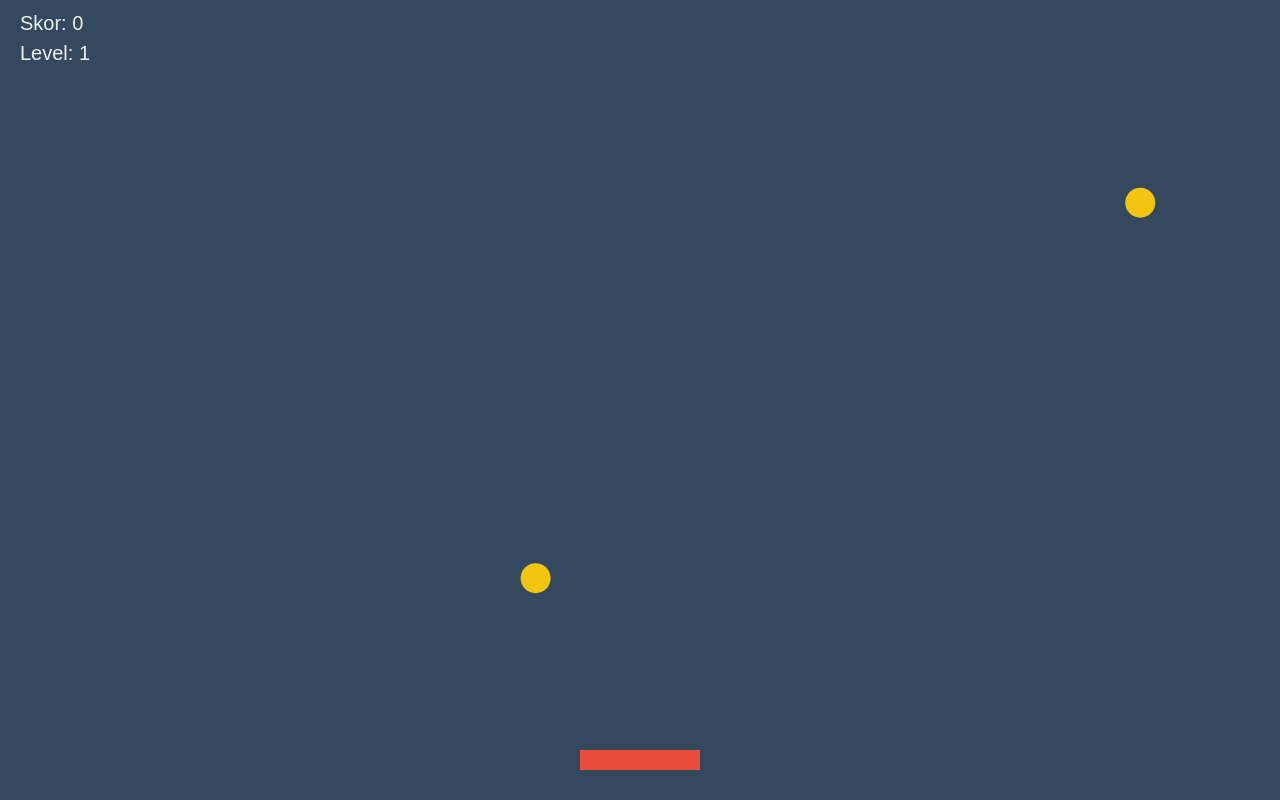
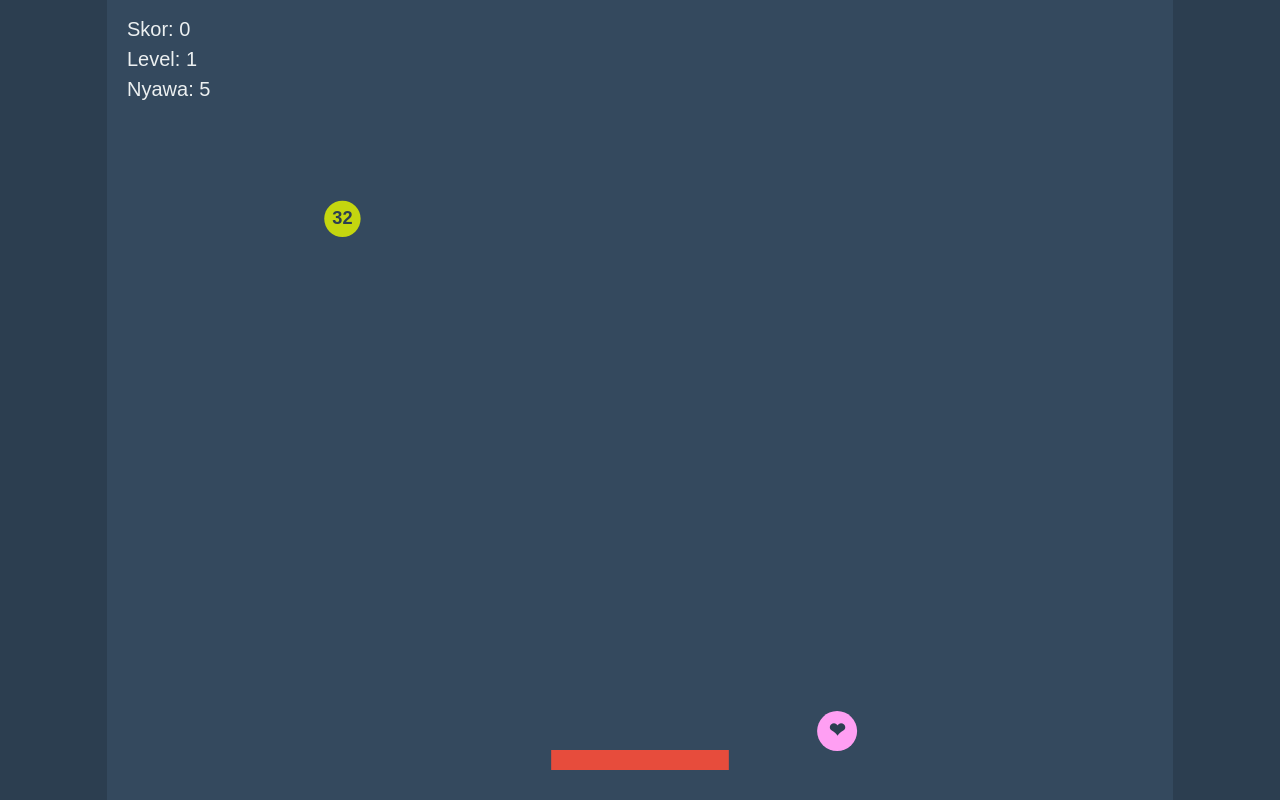
Before and after one commit to yazzdev/catch-the-ball, a website: page index.html in a window 1280 px wide. Drawn offline with Linux system fonts and the light colour scheme.

Commit message:
Add feature Nyawa/game over, special ball (point, zonk, health in ball)

```diff
--- a/script.js
+++ b/script.js
@@ -1,17 +1,34 @@
 const canvas = document.getElementById('gameCanvas');
 const ctx = canvas.getContext('2d');
 
-canvas.width = window.innerWidth;
-canvas.height = window.innerHeight;
+// Mengatur ukuran canvas dengan rasio 4:3
+function resizeCanvas() {
+  let width = window.innerWidth;
+  let height = window.innerHeight;
+
+  if (width / height > 4 / 3) {
+    width = height * (4 / 3);
+  } else {
+    height = width * (3 / 4);
+  }
+
+  canvas.width = width;
+  canvas.height = height;
+}
+
+resizeCanvas();
+window.addEventListener('resize', resizeCanvas);
 
 let score = 0;
 let level = 1;
+let lives = 5;
 let balls = [];
 let paddle;
+let gameOver = false;
 
 class Paddle {
   constructor() {
-    this.width = 120;
+    this.width = canvas.width / 6;
     this.height = 20;
     this.x = (canvas.width - this.width) / 2;
     this.y = canvas.height - this.height - 30;
@@ -37,18 +54,78 @@ class Paddle {
 
 class Ball {
   constructor() {
-    this.radius = 15;
-    this.x = Math.random() * (canvas.width - this.radius * 2) + this.radius;
-    this.y = -this.radius;
+    this.type = this.randomType();
+    this.setProperties();
+  }
+
+  randomType() {
+    const types = ['normal', 'zonk', 'extraLife', 'numbered'];
+    const probabilities = [0.6, 0.1, 0.1, 0.2]; // Probabilitas kemunculan
+    let random = Math.random();
+    let cumulative = 0;
+    for (let i = 0; i < types.length; i++) {
+      cumulative += probabilities[i];
+      if (random < cumulative) {
+        return types[i];
+      }
+    }
+    return 'normal';
+  }
+
+  setProperties() {
+    this.y = -20;
     this.speed = Math.random() * 2 + 2 + level * 0.5;
+    this.x = Math.random() * (canvas.width - 40) + 20;
+
+    switch (this.type) {
+      case 'zonk':
+        this.radius = 20;
+        this.color = '#e74c3c';
+        break;
+      case 'extraLife':
+        this.radius = 20;
+        this.color = '#ff9ff3';
+        break;
+      case 'numbered':
+        this.value = Math.floor(Math.random() * 100) + 1;
+        this.radius = 15 + (this.value / 10);
+        this.color = this.getColorByValue(this.value);
+        break;
+      default:
+        this.radius = 15;
+        this.color = '#f1c40f';
+        break;
+    }
+  }
+
+  getColorByValue(value) {
+    // Gradasi dari kuning ke hijau
+    let r = Math.floor(241 - (value * 1.4));
+    let g = Math.floor(196 + (value * 0.59));
+    let b = 15;
+    return `rgb(${r}, ${g}, ${b})`;
   }
 
   draw() {
     ctx.beginPath();
+    ctx.fillStyle = this.color;
     ctx.arc(this.x, this.y, this.radius, 0, Math.PI * 2);
-    ctx.fillStyle = '#f1c40f';
     ctx.fill();
     ctx.closePath();
+
+    // Menambahkan teks pada bola
+    ctx.fillStyle = '#2c3e50';
+    ctx.font = 'bold ' + (this.radius) + 'px Arial';
+    ctx.textAlign = 'center';
+    ctx.textBaseline = 'middle';
+
+    if (this.type === 'zonk') {
+      ctx.fillText('ZONK', this.x, this.y);
+    } else if (this.type === 'extraLife') {
+      ctx.fillText('❤', this.x, this.y);
+    } else if (this.type === 'numbered') {
+      ctx.fillText(this.value, this.x, this.y);
+    }
   }
 
   update() {
@@ -62,6 +139,8 @@ function init() {
   balls = [];
   score = 0;
   level = 1;
+  lives = 5;
+  gameOver = false;
 }
 
 function spawnBall() {
@@ -69,6 +148,11 @@ function spawnBall() {
 }
 
 function updateGame() {
+  if (gameOver) {
+    displayGameOver();
+    return;
+  }
+
   ctx.clearRect(0, 0, canvas.width, canvas.height);
 
   paddle.update();
@@ -82,30 +166,69 @@ function updateGame() {
       ball.x >= paddle.x &&
       ball.x <= paddle.x + paddle.width
     ) {
+      switch (ball.type) {
+        case 'zonk':
+          lives--;
+          break;
+        case 'extraLife':
+          lives++;
+          break;
+        case 'numbered':
+          score += ball.value;
+          break;
+        default:
+          score++;
+          break;
+      }
+
       balls.splice(index, 1);
-      score++;
-      if (score % 5 === 0) {
+
+      if (score >= level * 50) {
         level++;
       }
     }
 
     // Bola jatuh melewati layar
     if (ball.y - ball.radius > canvas.height) {
+      if (ball.type !== 'zonk' && ball.type !== 'extraLife') {
+        lives--;
+      }
       balls.splice(index, 1);
-      // Kamu bisa menambahkan mekanisme nyawa atau game over di sini
+    }
+
+    // Cek nyawa
+    if (lives <= 0) {
+      gameOver = true;
     }
   });
 
-  drawScore();
+  drawHUD();
 
   requestAnimationFrame(updateGame);
 }
 
-function drawScore() {
+function drawHUD() {
   ctx.fillStyle = '#ecf0f1';
   ctx.font = '20px Arial';
+  ctx.textAlign = 'left';
   ctx.fillText('Skor: ' + score, 20, 30);
   ctx.fillText('Level: ' + level, 20, 60);
+  ctx.fillText('Nyawa: ' + lives, 20, 90);
+}
+
+function displayGameOver() {
+  ctx.clearRect(0, 0, canvas.width, canvas.height);
+
+  ctx.fillStyle = '#ecf0f1';
+  ctx.font = '50px Arial';
+  ctx.textAlign = 'center';
+  ctx.fillText('GAME OVER', canvas.width / 2, canvas.height / 2 - 50);
+
+  ctx.font = '30px Arial';
+  ctx.fillText('Skor Akhir: ' + score, canvas.width / 2, canvas.height / 2);
+
+  ctx.font = '20px Arial';
+  ctx.fillText('Tekan "Space" untuk bermain lagi', canvas.width / 2, canvas.height / 2 + 50);
 }
 
 // Kontrol paddle
@@ -114,6 +237,10 @@ function keyDownHandler(e) {
     paddle.dx = paddle.speed;
   } else if (e.key === 'Left' || e.key === 'ArrowLeft') {
     paddle.dx = -paddle.speed;
+  } else if (e.key === ' ' && gameOver) {
+    init();
+    updateGame();
+    spawningBalls();
   }
 }
 
@@ -136,6 +263,8 @@ let spawnInterval = 2000;
 let lastSpawnTime = Date.now();
 
 function spawningBalls() {
+  if (gameOver) return;
+
   if (Date.now() - lastSpawnTime > spawnInterval) {
     spawnBall();
     lastSpawnTime = Date.now();
--- a/style.css
+++ b/style.css
@@ -7,4 +7,5 @@ body {
 #gameCanvas {
     display: block;
     background-color: #34495e;
+    margin: auto;
 }
```
